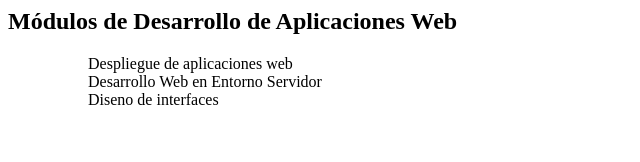
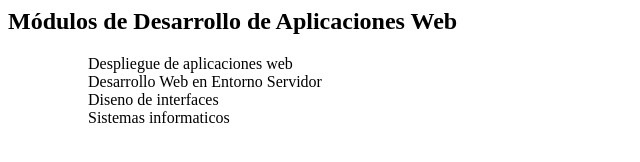
Before and after one commit to marmoca/dawEj2_3, a plain HTML site: page index.html in a window 1280 px wide. Shown: the whole page, without its empty margins (0-640 px from the left). Drawn offline with Linux system fonts and the light colour scheme.

Commit message:
otro modulo en version1

```diff
--- a/index.html
+++ b/index.html
@@ -3,4 +3,5 @@
     <ol>Despliegue de aplicaciones web</ol>
     <ol>Desarrollo Web en Entorno Servidor</ol>
 <ol>Diseno de interfaces</ol>
+<ol>Sistemas informaticos</ol>
 </ul>
```
